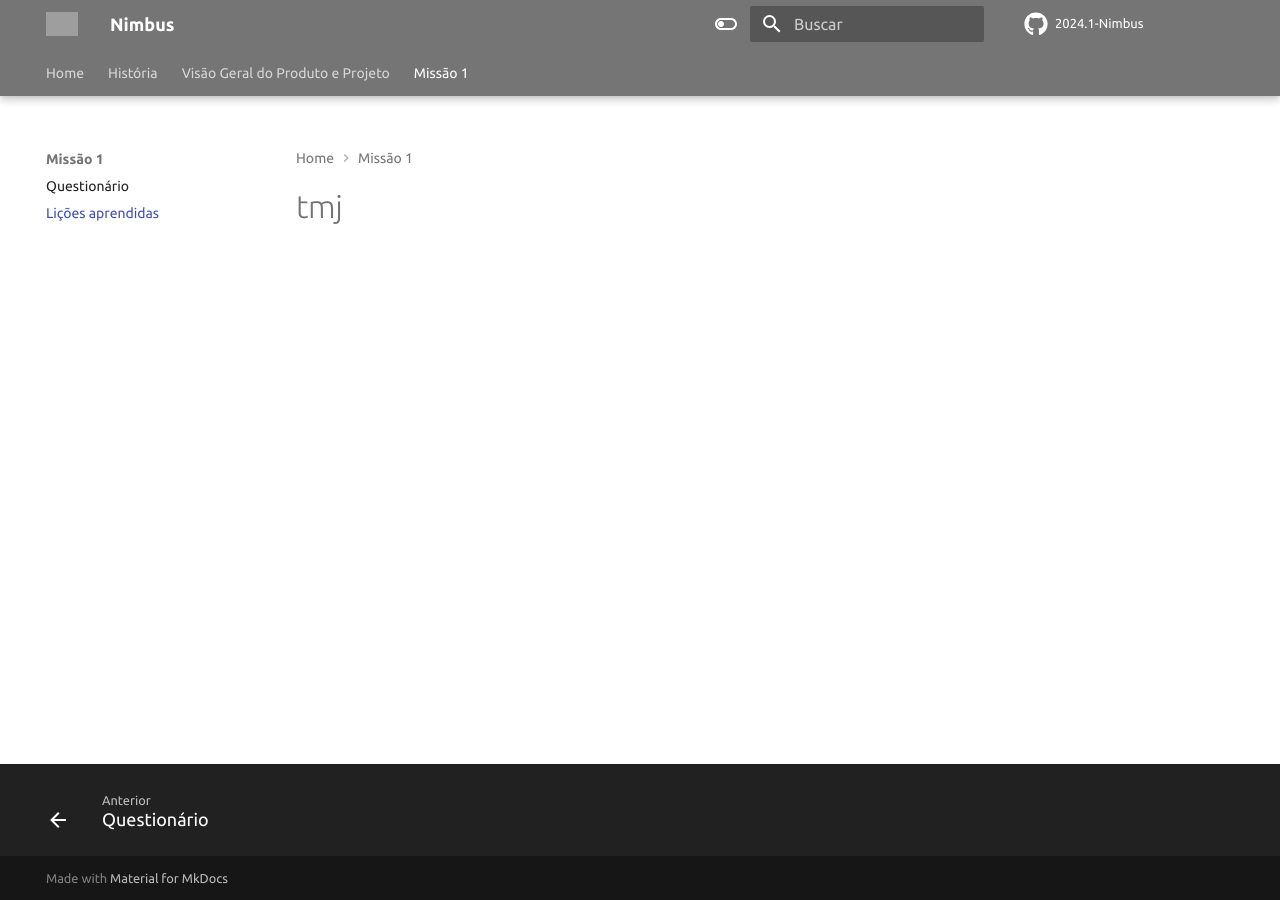
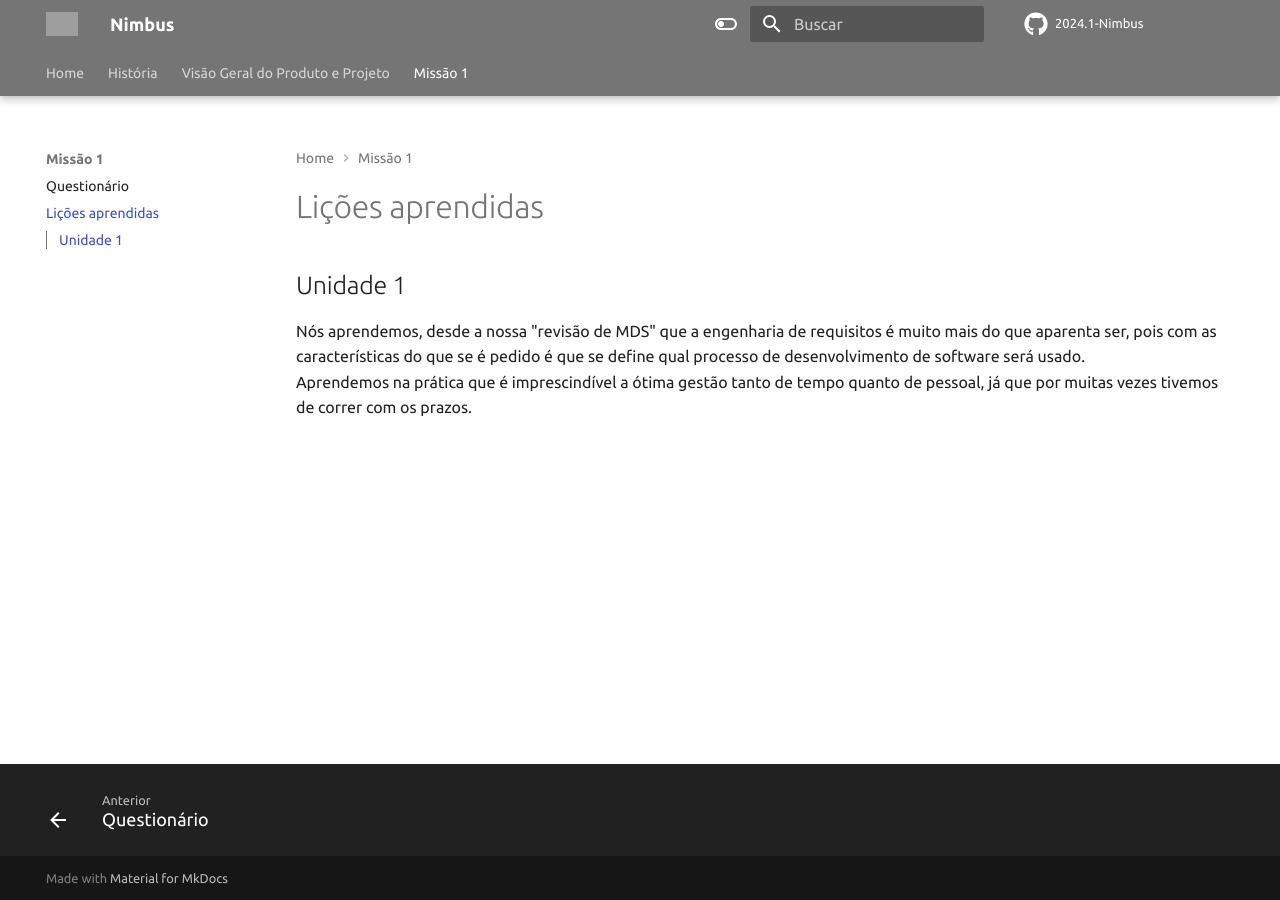
Before and after one commit to mdsreq-fga-unb/2024.1-Nimbus, an MkDocs documentation site: the page built from docs/missoes/missao1/licoes-aprendidas.md, in a window 1280 px wide. Built offline with MkDocs 1.6.1 and Material for MkDocs 9.7.7, drawn with Linux system fonts in a browser that asks for light colours; comment, search, counter and statistics services are not loaded; grey boxes are pictures that could not be loaded.

Commit message:
chore(adicionar-licoes-aprendidas): texto para página de lições aprendidas foi adicionado

```diff
--- a/docs/missoes/missao1/licoes-aprendidas.md
+++ b/docs/missoes/missao1/licoes-aprendidas.md
@@ -1 +1,8 @@
-# tmj
+## Unidade 1
+
+Nós aprendemos, desde a nossa "revisão de MDS" que a engenharia de requisitos
+é muito mais do que aparenta ser, pois com as características do que se é
+pedido é que se define qual processo de desenvolvimento de software será usado.
+<br>
+Aprendemos na prática que é imprescindível a ótima gestão tanto de tempo quanto
+de pessoal, já que por muitas vezes tivemos de correr com os prazos.
```
